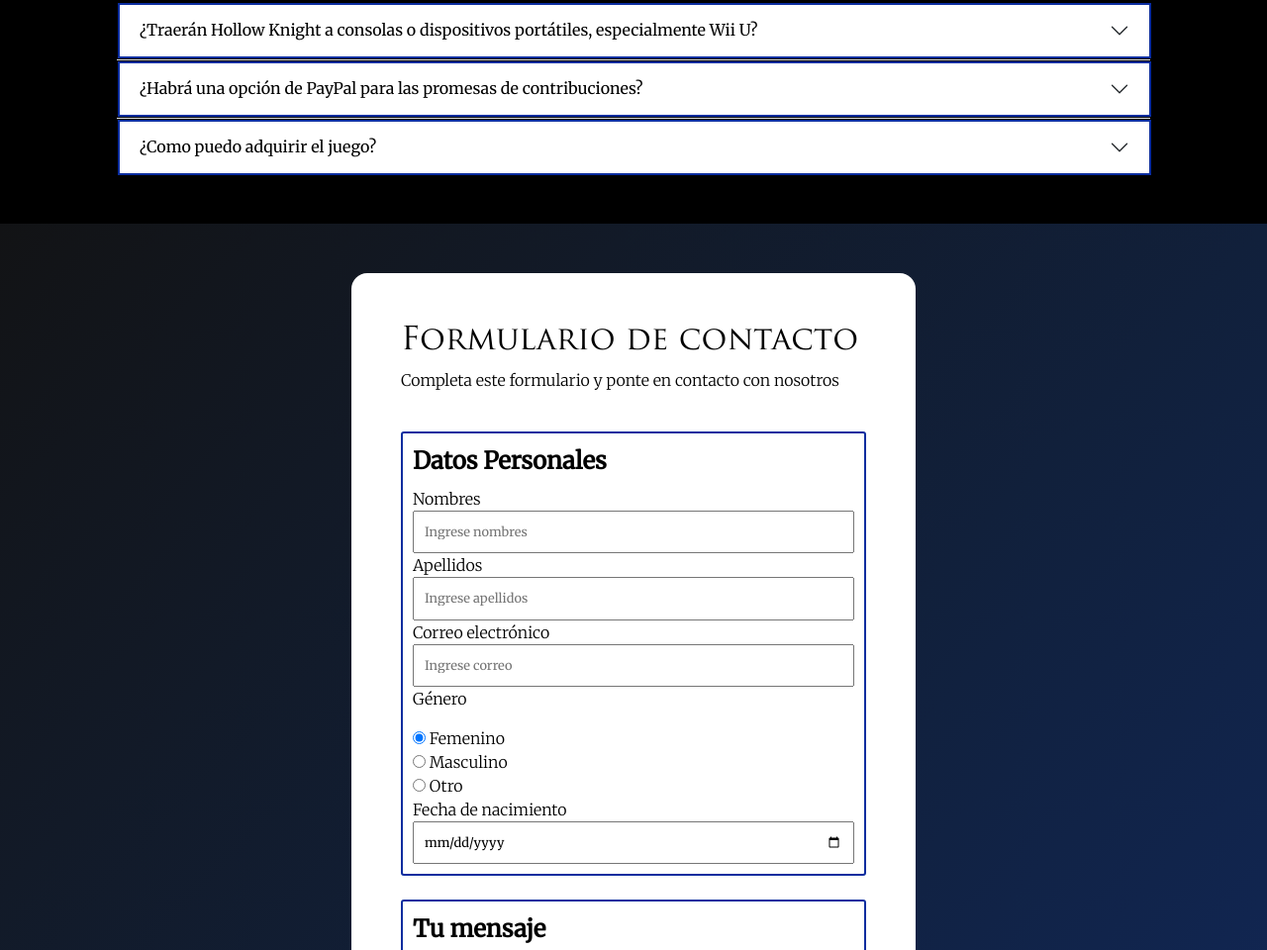
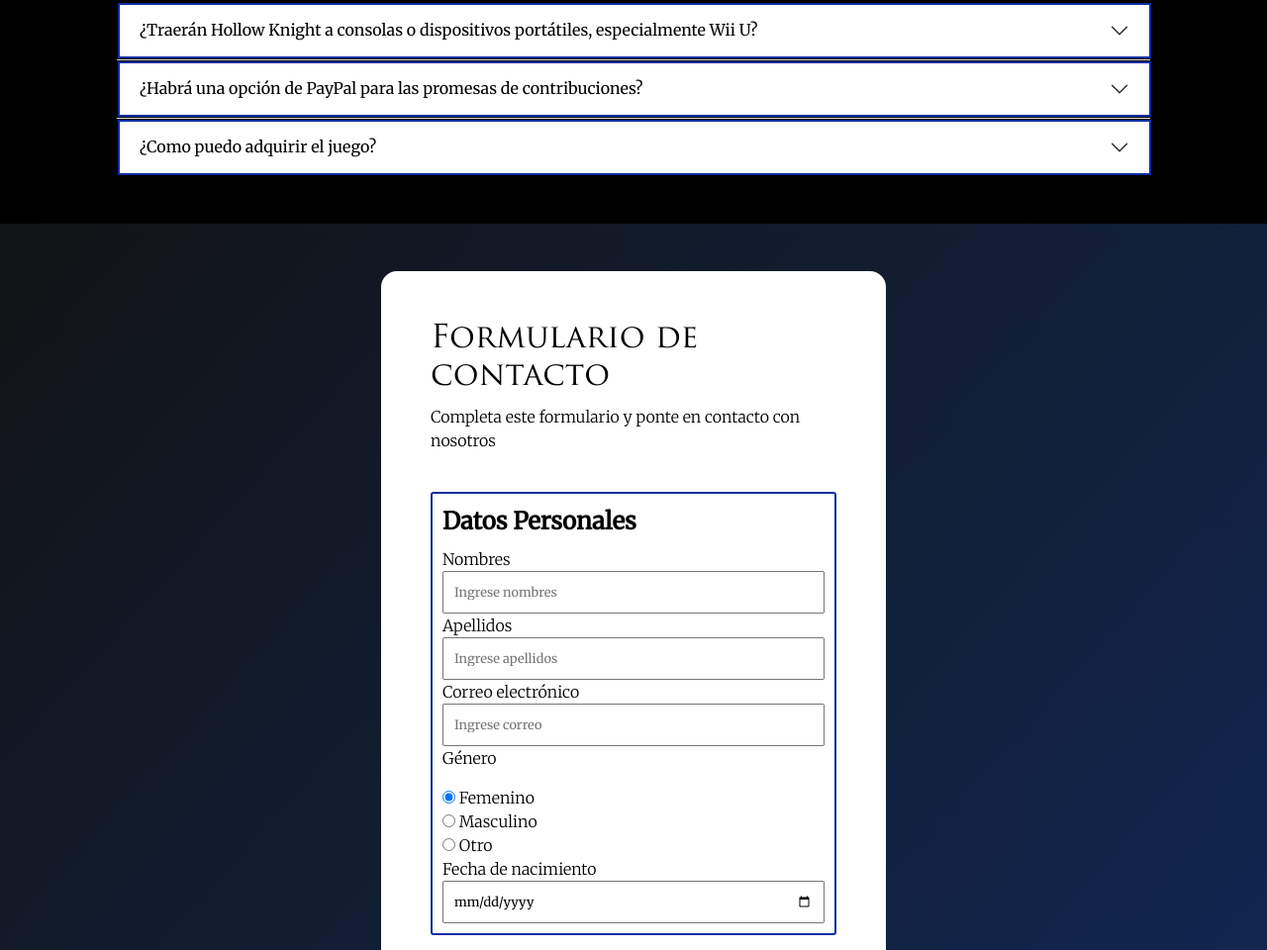
Before and after one commit to Brencambell/pf-hollow-knight-html-css-bt, a website: page index.html in a window 1280 px wide. Shown: the part 3244-4204 px from the top of the page at 99% size. Drawn offline with nearby package versions, Linux system fonts and the light colour scheme.

Commit message:
adaptando fomulario

```diff
--- a/index.html
+++ b/index.html
@@ -184,8 +184,9 @@
 
         <!-- Formulario -->
         <section class="formulario" data-aos="fade-up">
-            <div class="container">
+            <div class="container p-5">
                 <div class="row">
+                    <div class="col-lg-6 col-md-8 col-sm-12 mx-auto">
                         <form action="" method="post" enctype="text/plain">
                             <h2>Formulario de contacto</h2>
                             <p>Completa este formulario y ponte en contacto con nosotros</p>
@@ -272,6 +273,7 @@
                         </form>
                     </div>
                 </div>
+            </div>
         </section>
 
     </main>
--- a/scss/_formulario.scss
+++ b/scss/_formulario.scss
@@ -2,9 +2,9 @@
   background-image: linear-gradient(to right bottom, #121315, #121a28, #11203b, #11254f, #172a63);
 
     form{
-      width: 50%;
-      height: auto;
-      margin: 50px auto;
+      // width: 50%;
+      // height: auto;
+      // margin: 50px auto;
       padding: 50px;
       border-radius: 1rem;
       background-color: map-get($paletaColores, "blanco");
```
Also changed, not shown: css/style.css. Lines whose indentation alone changed are shown as unchanged.
